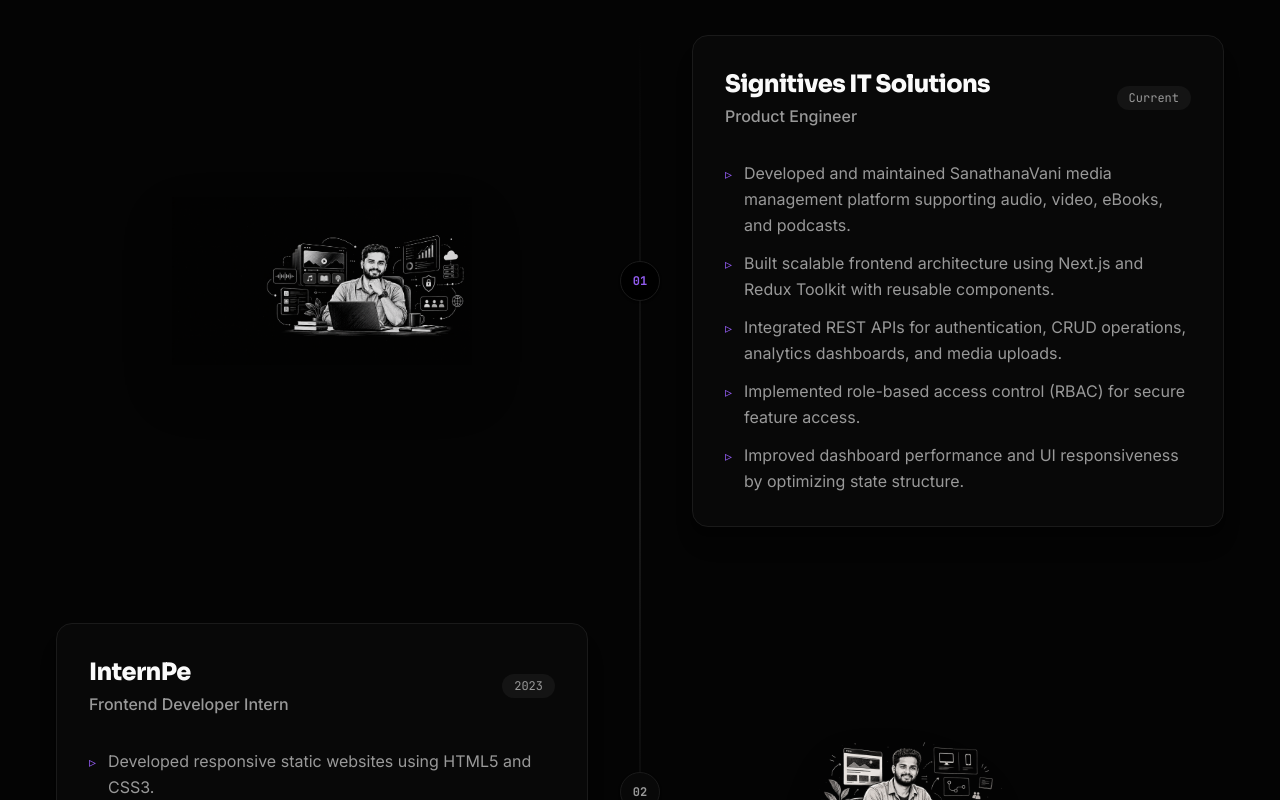
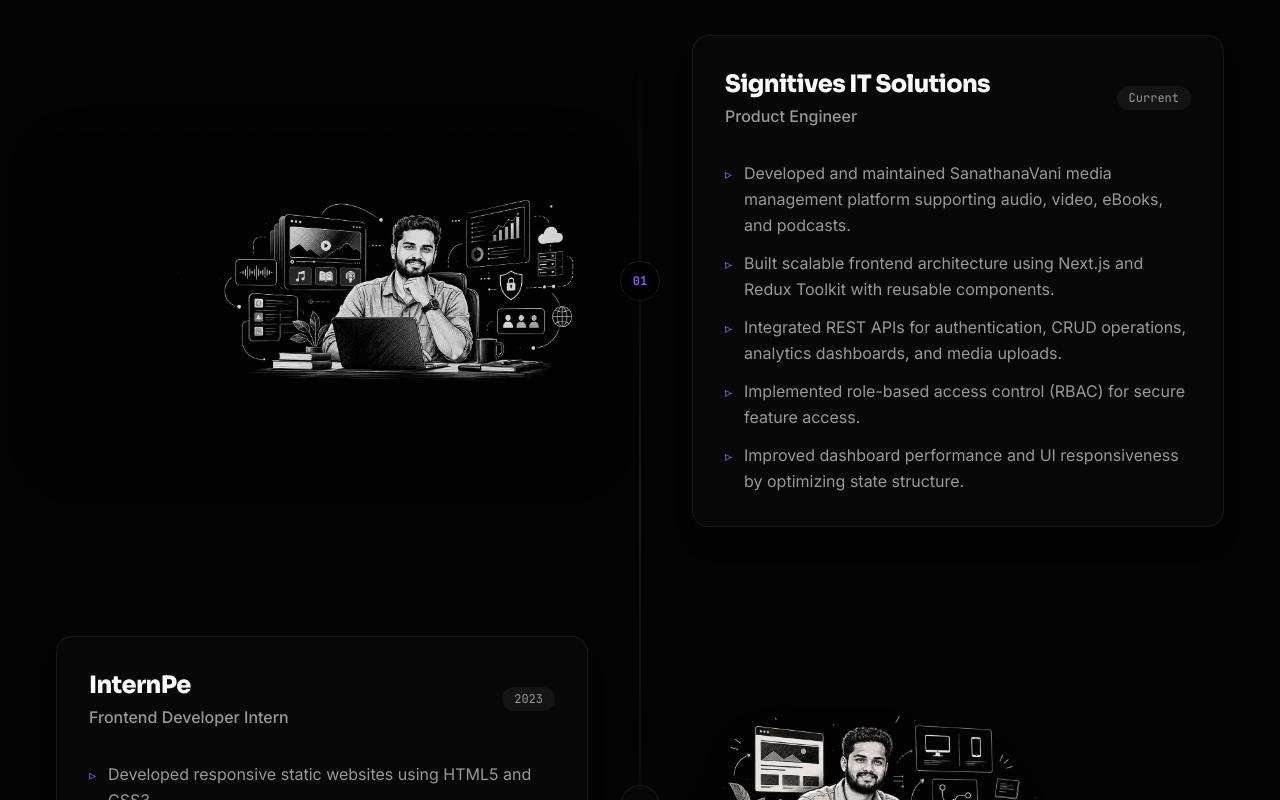
Before and after one commit to dsriharikrishna/dsk-portfolio, a Next.js app: page /recruiter in a window 1280 px wide. Shown: the part 1040-1840 px from the top of the page. Built offline with nearby package versions, Linux system fonts and the light colour scheme.

Commit message:
feat: implement Experience component with responsive timeline layout

```diff
--- a/src/features/experience/components/Experience.tsx
+++ b/src/features/experience/components/Experience.tsx
@@ -68,8 +68,8 @@
                       <Image
                         src={exp.image}
                         alt={exp.company}
-                        width={300}
-                        height={300}
+                        width={560}
+                        height={560}
                         className="object-contain drop-shadow-2xl hover:scale-105 transition-transform duration-500"
                       />
                   )}
```
